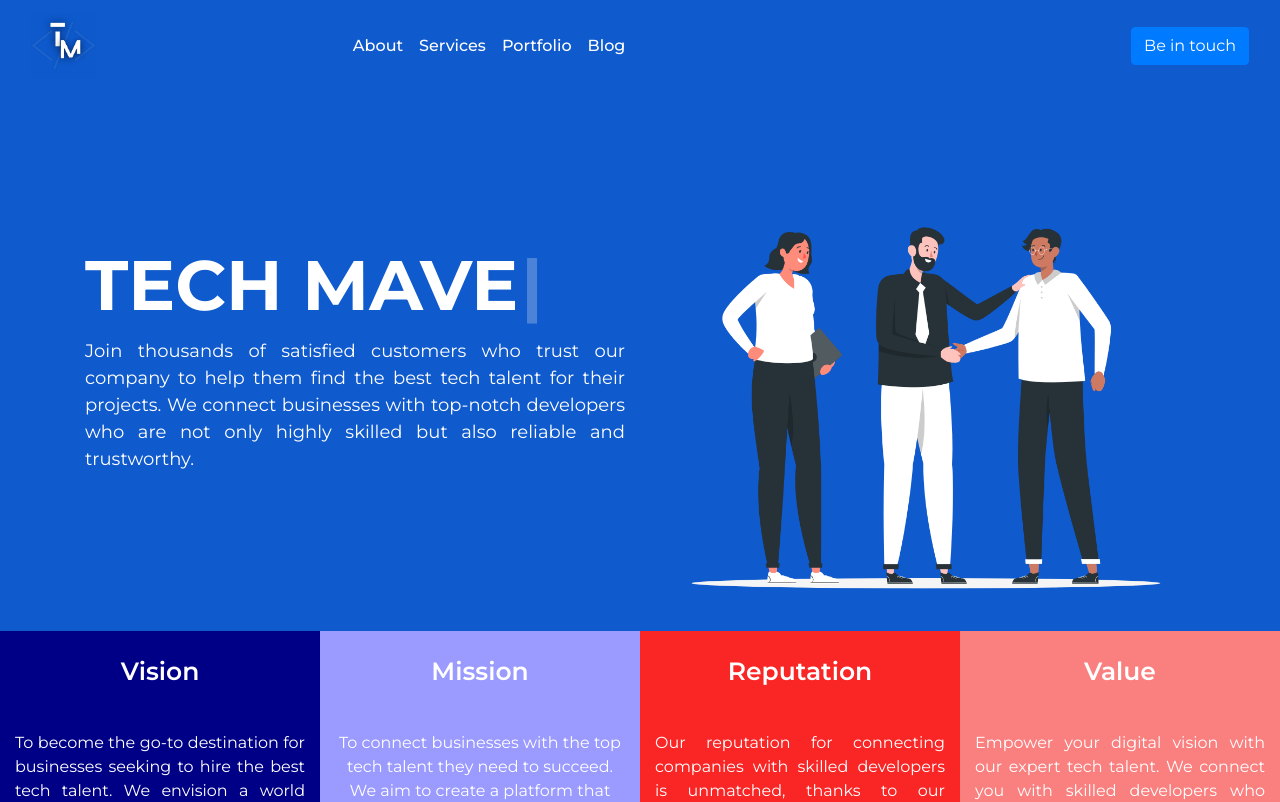
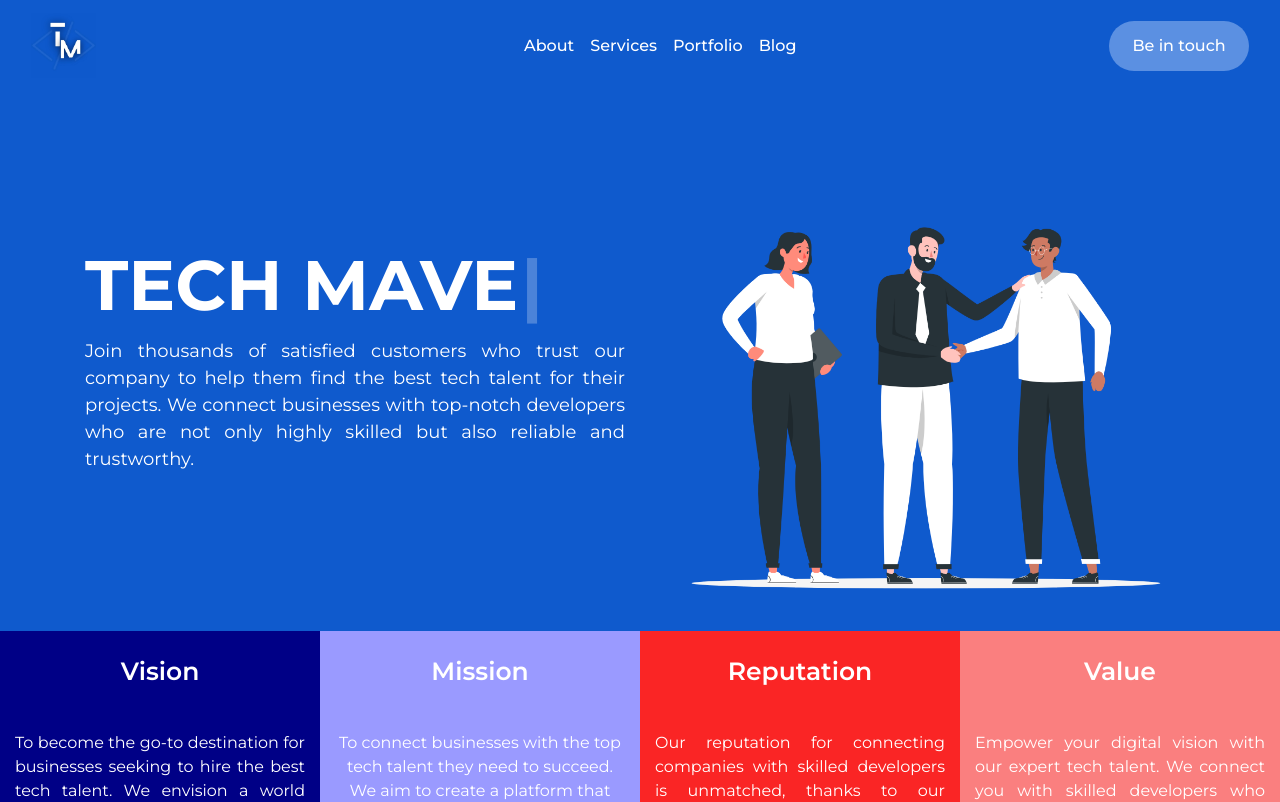
Before and after one commit to Gizzhy/techmaven, a React (Create React App) app: page / in a window 1280 px wide. Shown: the top 802 px of the page. Built offline with nearby package versions, Linux system fonts and the light colour scheme.

Commit message:
adjustments to navbar

```diff
--- a/src/components/Navbar.js
+++ b/src/components/Navbar.js
@@ -34,21 +34,24 @@ export const Navbar = () => {
           <span class="navbar-toggler-icon"></span>
         </button>
         <div class="collapse navbar-collapse" id="navbarNav">
-          <ul class="navbar-nav">
-            <li class="nav-item">
+        <div className="nav-things">
+        <ul class="navbar-nav">
+            <li class="nav-item about">
               <a class="nav-link" href="https://techmavendev.netlify.app/">About</a>
             </li>
-            <li class="nav-item">
+            <li class="nav-item servicecs">
               <a class="nav-link" href="#services">Services</a>
             </li>
-            <li class="nav-item">
+            <li class="nav-item portfolio">
               <a class="nav-link" href="https://techmavendev.netlify.app/">Portfolio</a>
             </li>
             <li class="nav-item">
               <a class="nav-link" href="https://techmavendev.netlify.app/">Blog</a>
             </li>
           </ul>
-          <button class="btn btn-primary">Be in touch</button>
+        </div>
+
+          <button class="in-touch">Be in touch</button>
         </div>
       </div>
 
--- a/src/components/navbar.css
+++ b/src/components/navbar.css
@@ -5,6 +5,9 @@
   background-color: #0F5ACD;
    transition: box-shadow 0.3s ease-in-out;
    /* height: 100px; */
+}
+.nav-things{
+  margin-left: 420px;
 }
 
 .navbar.scrolled {
@@ -27,8 +30,41 @@
   font-weight: 500;
 }
 
-.btn {
+
+.in-touch{
+  position: relative;
   margin-left: auto;
+  width: 140px;
+  height: 50px;
+  /* border: 1px white solid; */
+  border: none;
+  /* background-color: transparent; */
+  overflow: hidden;
+  background-color: rgba(142, 181, 240, 0.6);
+  /* background-color: rgba(255, 255, 255, 0.5); */
+  /* backdrop-filter: blur(50px) !important; */
+  border-radius: 32px;
+  font-weight: 500;
+  /* z-index: 1; */
+  color: white;
+  transition: background-color 2s;
+  transition-timing-function: ease-out;
+}
+
+/* .in-touch::after {
+  content: '';
+  position: absolute;
+  top: 0;
+  left: 0;
+  right: 0;
+  bottom: 0;
+  background-color: rgb(97, 159, 252);
+  filter: blur(8px);
+  z-index: -1;
+} */
+.in-touch:hover{
+  border: 1px white solid;
+  background-color: rgba(215, 232, 255, 0.6);
 }
 
 @media (max-width: 767.98px) {
@@ -39,4 +75,7 @@
   .nav-link {
     text-align: center;
   }
+  .in-touch{
+    display: none;
+  }
 }
--- a/src/index.css
+++ b/src/index.css
@@ -3,6 +3,7 @@ body {
   font-family: 'Montserrat', sans-serif !important;
   -webkit-font-smoothing: antialiased;
   -moz-osx-font-smoothing: grayscale;
+  /* overflow: hidden; */
 }
 
 code {
```
